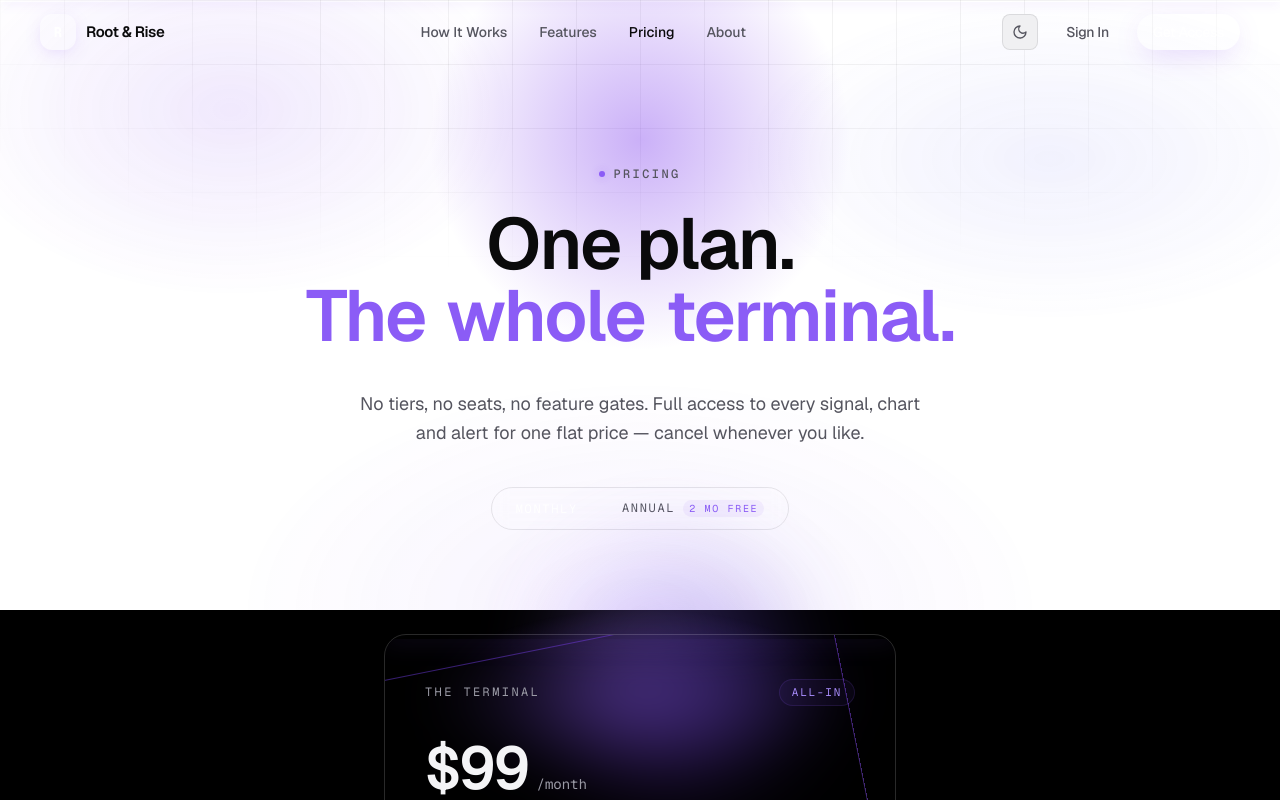
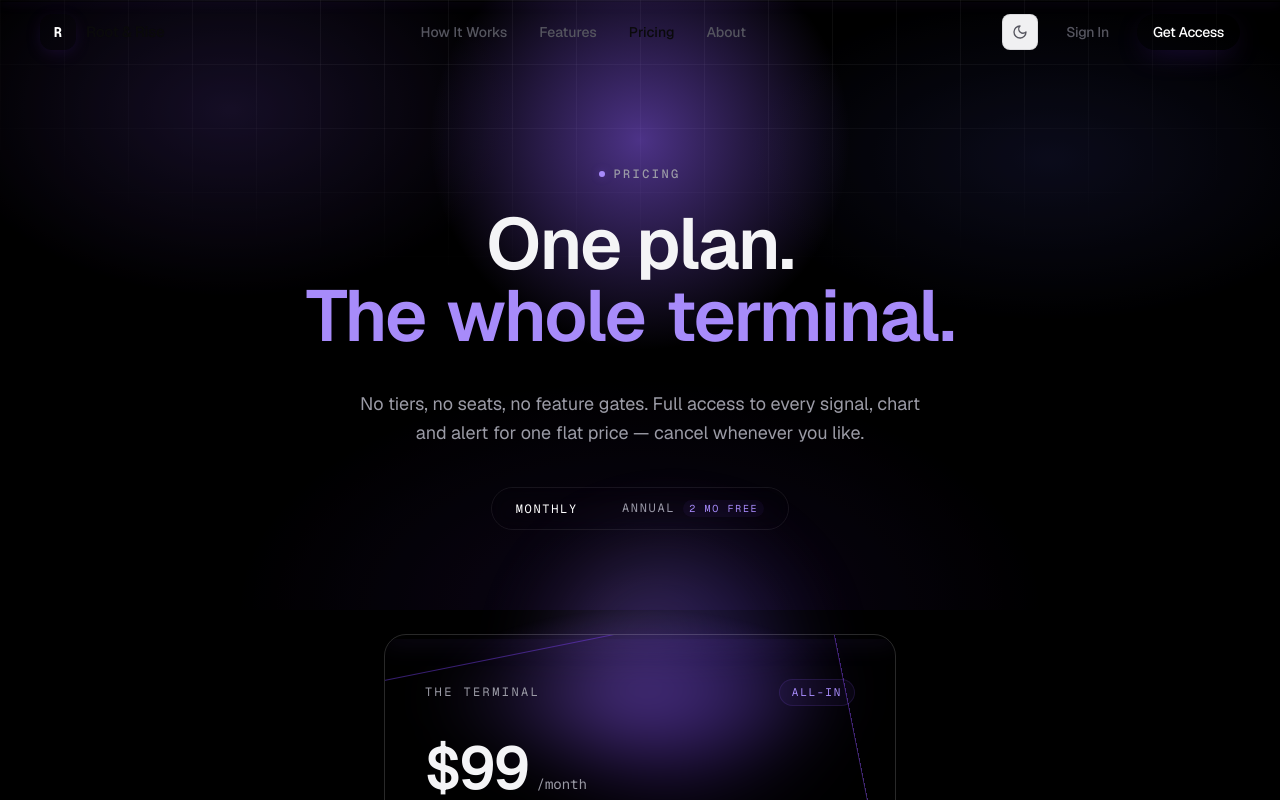
Before and after one commit to TaylorURL/rootriseholdings-com, a React (Vite) app: page /pricing in a window 1280 px wide. Shown: the top 800 px of the page. Built offline with nearby package versions, Linux system fonts and the light colour scheme.

Commit message:
sunday: Edit src/pages/marketing/PricingPage.jsx

```diff
--- a/src/pages/marketing/PricingPage.jsx
+++ b/src/pages/marketing/PricingPage.jsx
@@ -24,7 +24,10 @@ export default function PricingPage() {
   return (
     <>
       {/* Hero */}
-      <section className="relative overflow-hidden pt-32 sm:pt-40">
+      <section
+        data-theme="dark"
+        className="relative overflow-hidden bg-bg pt-32 text-text sm:pt-40"
+      >
         <div className="pointer-events-none absolute inset-0 bg-grid bg-grid-fade opacity-60" aria-hidden="true" />
         <div className="bg-mesh pointer-events-none absolute inset-0 opacity-70" aria-hidden="true" />
         <div
```
